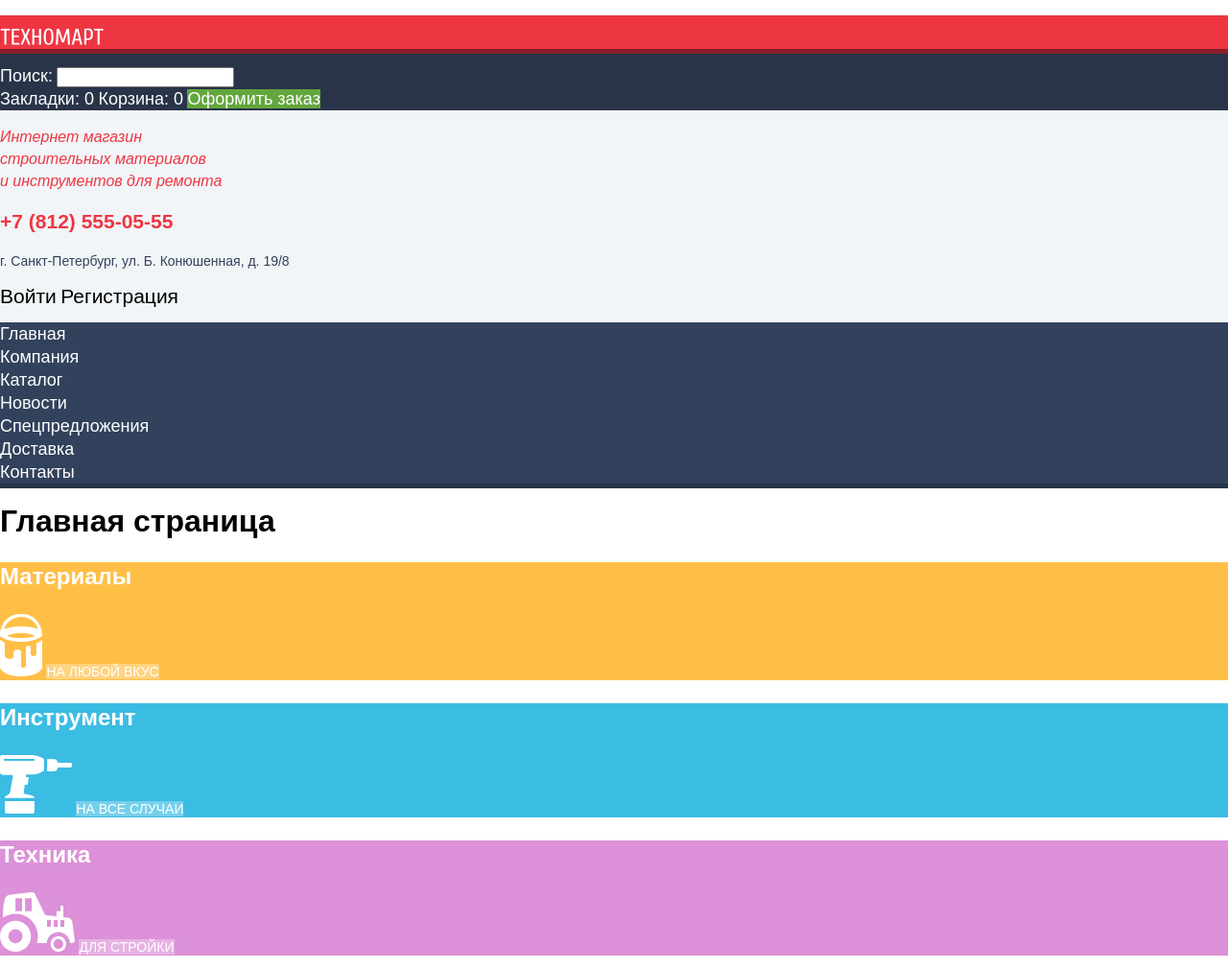
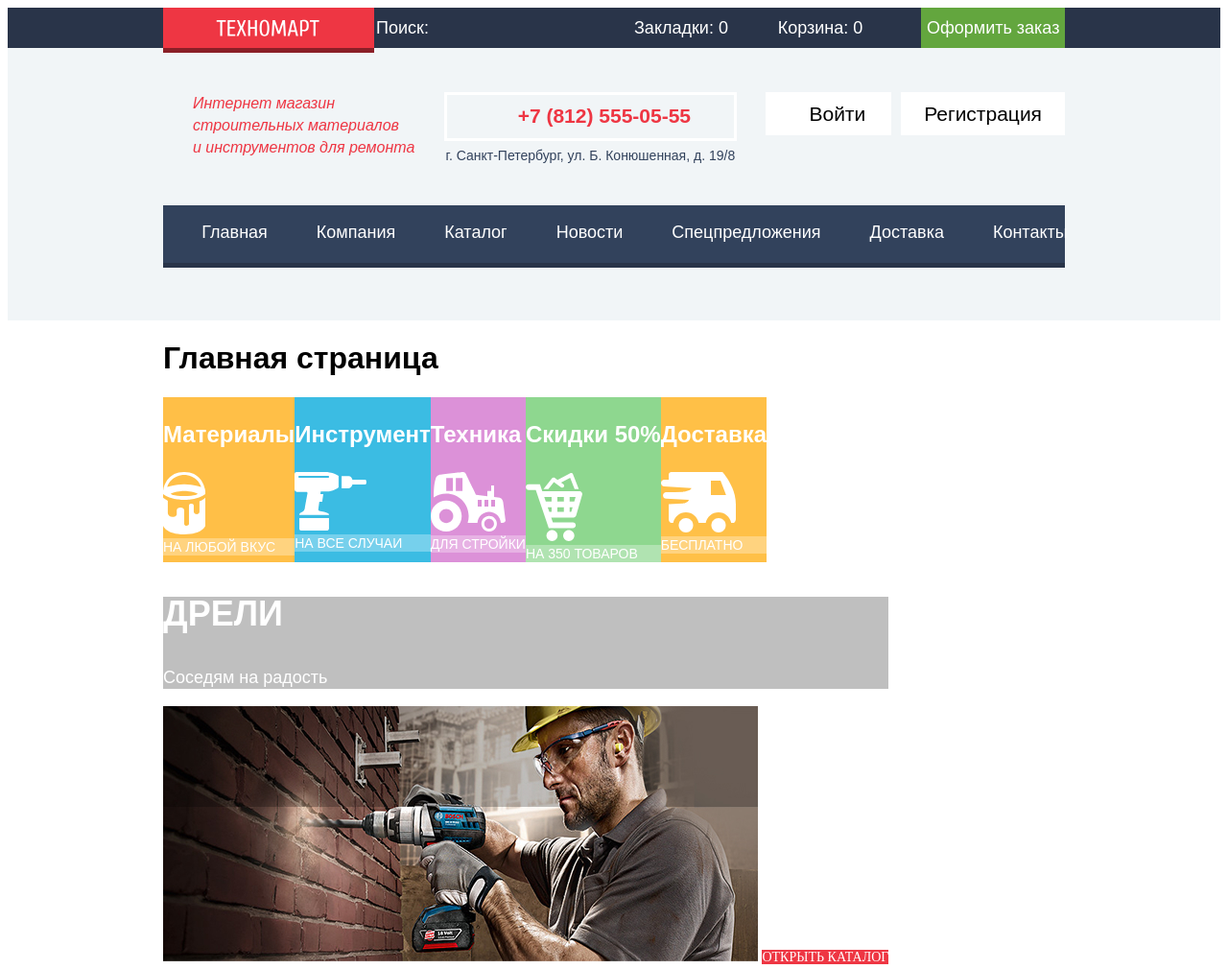
Before and after one commit to Miketheonly/1429503-technomart-28, a plain HTML site: page index.html in a window 1280 px wide. Shown: the top 1010 px of the page at 96% size. Drawn offline with Linux system fonts and the light colour scheme; a web font is replaced by a local one.

Commit message:
further alterations

```diff
--- a/css/styles.css
+++ b/css/styles.css
@@ -30,36 +30,99 @@
     --error: #ba2732;
 }
 
+*,
+*::before,
+*::after {
+    box-sizing: border-box;
+}
+
+.page {
+    height: 100%;
+}
+
+.page-body {
+    min-height: 100%;
+}
+
 body {
-    min-width: 960px;
-    margin: 0;
-    /*padding: 0;*/
     font-family: Cuprum, sans-serif;
 }
 
-.header {
+.line {
+
+    background-color: var(--darker-grey);
+
+}
+
+.wrap {
+    width: 960px;
+    padding-left: 10px;
+    padding-right: 10px;
+    margin: 0 auto;
+}
+
+.line2 {
     background-color: #F1F5F7;
+    padding-bottom: 60px;
 }
 
 .header-top {
     background-color: var(--darker-grey);
+    display: flex;
+    align-items: center;
+
 }
 
 ul, ol {
-    padding: 0;
     list-style: none;
 }
 
+.logo-img img {
+    display: block;
+}
+
 .top-logo {
-    padding-top: 13px;
     background-color: var(--basic-red);
     box-shadow: 0px 5px 0px #8a1f27;
+    display: flex;
+    justify-content: center;
+    align-items: center;
+    padding-top: 12px;
+    padding-right: 57px;
+    padding-bottom: 12px;
+    padding-left: 55px;
+    margin-top: 0;
+    margin-bottom: 0;
 }
 
-.search-label,
+.search-form {
+    margin-right: auto;
+}
+
+.search-form input {
+    width: 271px;
+    background-color: var(--darker-grey);
+    border: none;
+    color: white;
+    font-family: inherit;
+    font-size: 18px;
+    line-height: 24px;
+    padding-top: 9px;
+    padding-bottom: 9px;
+}
+
+.search-form input::-webkit-input-placeholder {color:#fff;}
+.search-form input::-moz-placeholder          {color:#fff;}/* Firefox 19+ */
+.search-form input:-moz-placeholder           {color:#fff;}/* Firefox 18- */
+.search-form input:-ms-input-placeholder      {color:#fff;}
+
 .bookmark-label,
 .cart-label {
-    background-color: var(--darker-grey);
+    display: inline-block;
+    width: 150px;
+    padding-top: 9px;
+    padding-bottom: 9px;
+    background-color: transparent;
     font-size: 18px;
     line-height: 24px;
     text-decoration: none;
@@ -71,21 +134,21 @@ ul, ol {
     color: rgba(255, 255, 255, 0.5);
 }
 
-/*.search-label:hover,
-.search-label:focus {
-
-}*/
-
 .search-label:active {
     color: rgba(255, 255, 255, 0.5);
 }
 
 .checkout-top {
+    display: inline-block;
+    width: 150px;
+    padding-top: 9px;
+    padding-bottom: 9px;
     font-size: 18px;
     line-height: 24px;
     text-decoration: none;
     color: #fff;
     background-color: var(--basic-green);
+    text-align: center;
 }
 
 .checkout-top:hover,
@@ -97,18 +160,31 @@ ul, ol {
     color: rgba(255, 255, 255, 0.5);
 }
 
-/*.header-middle {
-
-}*/
+.header-middle {
+    display: flex;
+    justify-content: space-between;
+    align-items: flex-start;
+    padding-top: 46px;
+}
 
 .page-title {
+    margin: 0 0 0 31px;
     font-style: italic;
     font-size: 16px;
     line-height: 23px;
     color: var(--basic-red);
 }
 
+.address-wrap {
+    display: flex;
+    flex-direction: column;
+    align-items: center;
+}
+
 .phone-top {
+    border: 3px solid white;
+    padding: 7px 45px 8px 74px;
+    /*margin-top: 42px;*/
     font-weight: bold;
     font-size: 21px;
     line-height: 30px;
@@ -120,13 +196,34 @@ ul, ol {
     font-size: 14px;
     line-height: 24px;
     color: var(--dark-grey);
+    margin-bottom: 40px;
+    margin-top: 3px;
+}
+
+.login-wrap {
+    display: flex;
 }
 
 .login {
+    display: block;
+    background-color: #fff;
     font-size: 21px;
     line-height: 21px;
     text-decoration: none;
     color: black;
+    padding-top: 12px;
+    padding-bottom: 12px;
+}
+
+.signin {
+    padding-right: 27px;
+    padding-left: 45px;
+    margin-right: 10px;
+}
+
+.signup {
+    padding-right: 24px;
+    padding-left: 24px;
 }
 
 .login:hover,
@@ -160,22 +257,29 @@ ul, ol {
     color: var(--basic-greylight);
 }
 
-/*.signin {} .signup {}*/
-
 .nav-list {
+    display: flex;
     background-color: var(--dark-grey);
     box-shadow: 0px 5px 0px #293449;
+    justify-content: center;
+    margin: 0;
 }
 
 .nav-link {
+    display: block;
     font-size: 18px;
     line-height: 24px;
     text-decoration: none;
     color: #fff;
+    padding-top: 16px;
+    padding-left: 27px;
+    padding-bottom: 20px;
+    padding-right: 24px;
+
 }
 
 .nav-link:hover,
-.nav-list:focus {
+.nav-link:focus {
     background-color: var(--darker-grey);
 }
 
@@ -203,7 +307,10 @@ ul, ol {
     text-transform: uppercase;
 }
 
-/*.offers-wrapper {} .offers*/
+.offers-wrapper {
+    display: flex;
+    flex-wrap: wrap;
+}
 
 .offer-title{
     font-size: 24px;
@@ -213,6 +320,7 @@ ul, ol {
 }
 
 .offer-link {
+    display: block;
     background-color: rgba(255, 255, 255, 0.3);
     font-size: 14px;
     line-height: 18px;
@@ -382,9 +490,6 @@ ul, ol {
     text-transform: uppercase;
 }
 
-/*.partners-list {
-}*/
-
 .partners-item {
     color: black;
     font-size: 18px;
--- a/index.html
+++ b/index.html
@@ -9,32 +9,39 @@
   </head>
   <body class="page-body">
     <header class="header">
-      <div class="header-top">
-        <p class="top-logo"><a aria-label="Магазин строительных материалов и инструментов Техномарт"><img src="img/design/logo-technomart.svg" alt="Техномарт"></a></p>
+      <div class="line">
+      <div class="header-top wrap">
+        <p class="top-logo"><a class="logo-img" aria-label="Магазин строительных материалов и инструментов Техномарт"><img src="img/design/logo-technomart.svg" height="18px" width="108px" alt="Техномарт"></a></p>
         <form class="search-form" action="echo.htmlacademy.ru" method="get">
-            <label class="search-label" for="search-input">Поиск:</label>
-            <input id="search-input" type="text" name="search" placeholder="">
+            <label class="search-label" for="search-input"></label>
+            <input id="search-input" type="text" name="search" placeholder="Поиск:">
         </form>
         <a class="bookmark-label" href="blank.html" aria-label="Понравившиеся товары">Закладки: <span class="bookmarks-counter">0</span></a>
         <a class="cart-label" href="blank.html" aria-label="">Корзина: <span class="cart-counter">0</span></a>
         <a class="checkout-top" href="blank.html">Оформить заказ</a>
       </div>
-
-      <div class="header-middle">
+    </div>
+    <div class="line2">
+      <div class="header-middle wrap">
         <p class="page-title">
           Интернет магазин<br>
           строительных материалов<br>
           и инструментов для ремонта
         </p>
-        <div class="righthand-side">
-          <a class="phone-top" href="tel:+78125550555" aria-label="Наш телефон">+7 (812) 555-05-55</a>
-          <p class="address-top">г. Санкт-Петербург, ул. Б. Конюшенная, д. 19/8</p>
-          <a class="login signin" href="blank.html" aria-label="Вход в кабинет пользователя">Войти</a>
-          <a class="login signup" href="blank.html" aria-label="Регистрация нового пользователя">Регистрация</a>
-        </div>
+
+          <div class="address-wrap">
+            <a class="phone-top" href="tel:+78125550555" aria-label="Наш телефон">+7 (812) 555-05-55</a>
+            <p class="address-top">г. Санкт-Петербург, ул. Б. Конюшенная, д. 19/8</p>
+          </div>
+          <div class="login-wrap">
+            <a class="login signin" href="blank.html" aria-label="Вход в кабинет пользователя">Войти</a>
+            <a class="login signup" href="blank.html" aria-label="Регистрация нового пользователя">Регистрация</a>
+          </div>
+
       </div>
 
-      <nav class="nav">
+
+      <nav class="nav wrap">
         <ul class="nav-list">
           <li class="nav-item"><a class="nav-link" href="index.html">Главная</a></li>
           <li class="nav-item"><a class="nav-link" href="blank.html">Компания</a></li>
@@ -45,9 +52,10 @@
           <li class="nav-item"><a class="nav-link" href="blank.html">Контакты</a></li>
         </ul>
       </nav>
+    </div>
     </header>
 
-    <main>
+    <main class="main wrap">
       <h1 class="visually-hidden">Главная страница</h1>
       <section class="offers-wrapper">
         <div class="offer materials">
@@ -225,7 +233,7 @@
       </section>
     </main>
 
-    <footer>
+    <footer class="footer wrap">
       <div class="bottom-middle">
         <a class="bottom-logo"><img src="img/design/logo-technomart.svg" alt="Логотип техномарта"></a>
         <p class="address-bottom">
```
Also changed, not shown: cat-page.html (+3 -1 lines).
